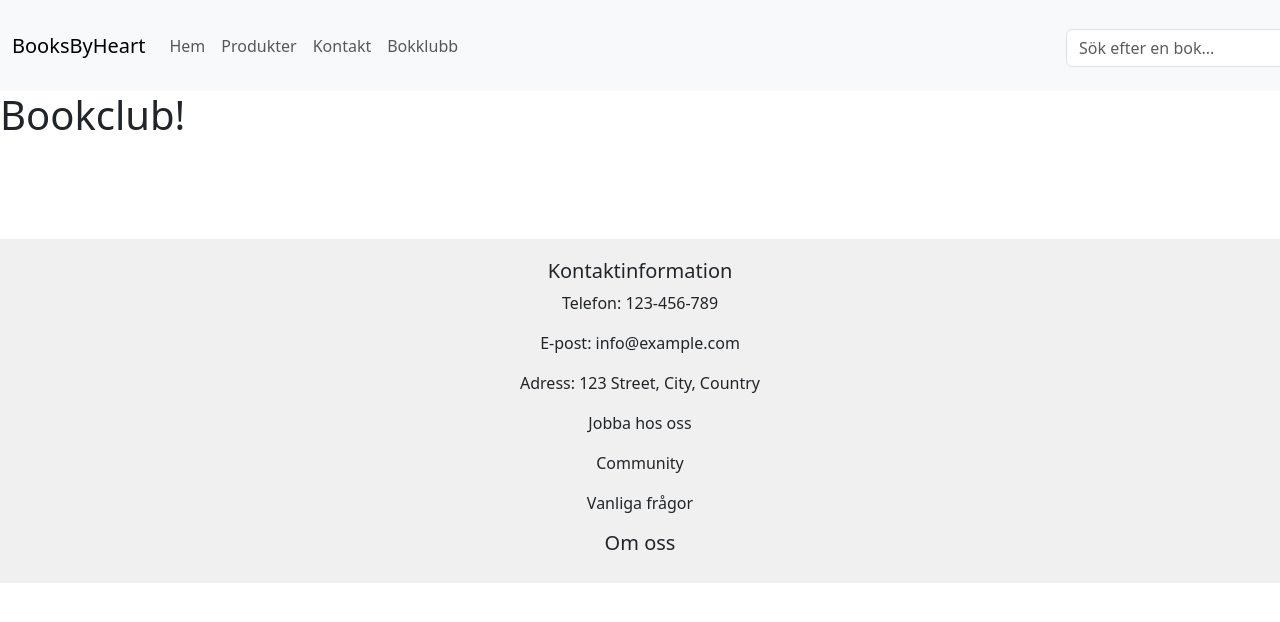
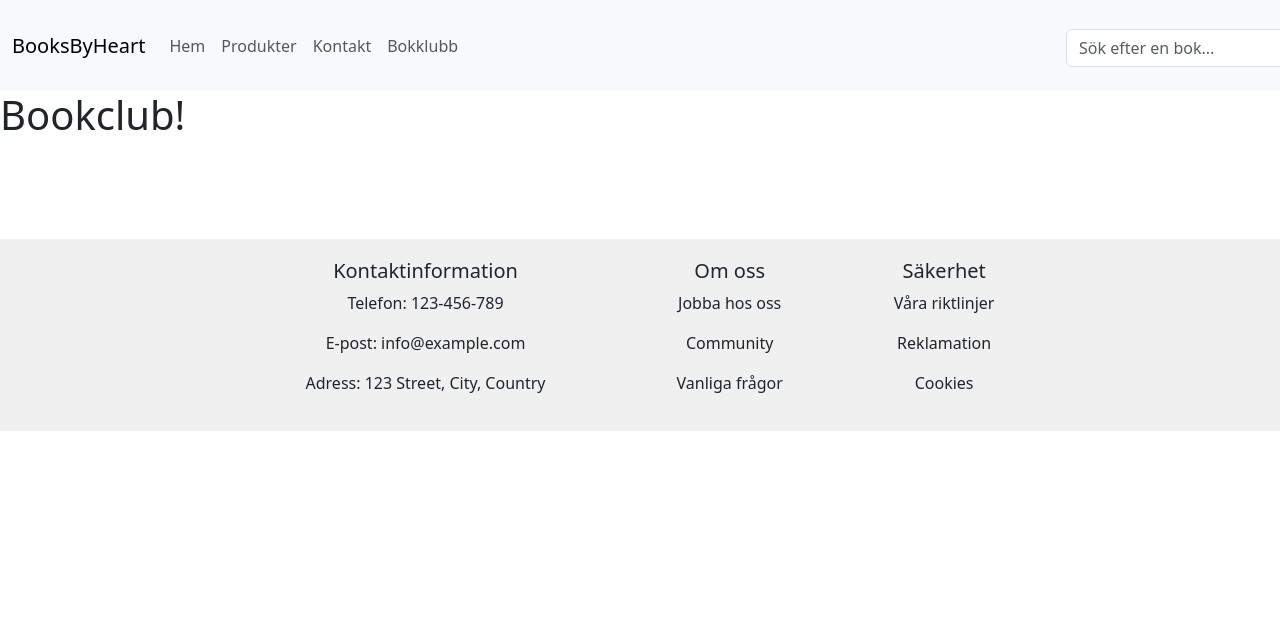
Before and after one commit to natta1995/Webbshop-BooksByHeart, a React (Create React App) app: page /bookclub in a window 1280 px wide. Shown: the top 622 px of the page. Built offline with nearby package versions, Linux system fonts and the light colour scheme.

Commit message:
"footer chaneg"

```diff
--- a/src/footer.jsx
+++ b/src/footer.jsx
@@ -2,23 +2,29 @@ import React from "react";
 
 const Footer = () => {
   return (
-    <footer style={{ backgroundColor: "#f0f0f0", padding: "20px", textAlign: "center", marginTop: "100px" }}>
-      <div style={{ maxWidth: "600px", margin: "0 auto"  }}>
+  <footer style={{ backgroundColor: "#f0f0f0", padding: "20px", textAlign: "center", marginTop: "100px" }}>
+    <div style={{ display: "flex", justifyContent: "space-around", maxWidth: "800px", margin: "0 auto" }}>
+      <div style={{ maxWidth: "400px", margin: "0 20px" }}>
         <h5>Kontaktinformation</h5>
         <p>Telefon: 123-456-789</p>
         <p>E-post: info@example.com</p>
         <p>Adress: 123 Street, City, Country</p>
       </div>
-      <div>
+      <div style={{ maxWidth: "400px", margin: "0 20px" }}>
+        <h5>Om oss</h5>
         <p>Jobba hos oss</p>
         <p>Community</p>
         <p>Vanliga frågor</p>
       </div>
       <div>
-        <h5>Om oss</h5>
-      </div>
-    </footer>
-  );
+        <h5>Säkerhet</h5>
+        <p>Våra riktlinjer</p>
+        <p>Reklamation</p>
+        <p>Cookies</p>
+        </div>
+    </div>
+  </footer>
+  )
 }
 
 export default Footer;
```
